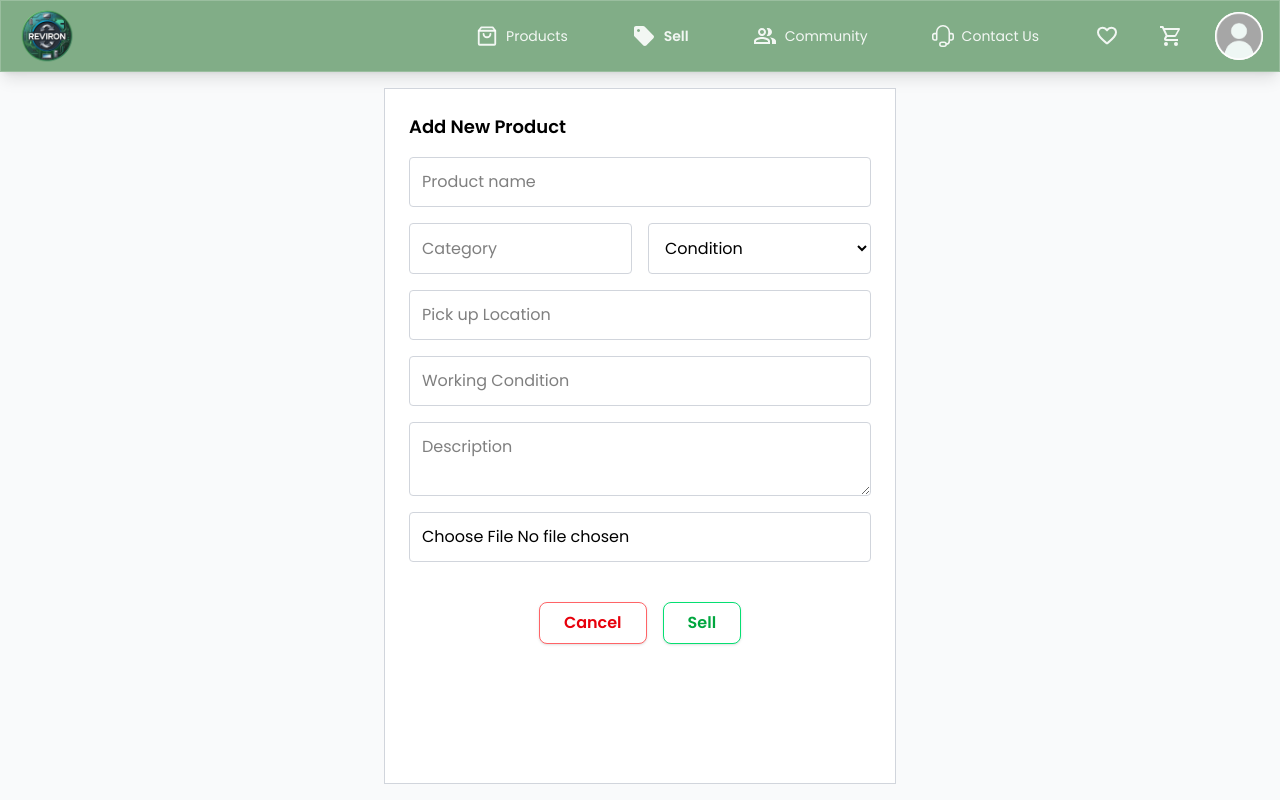
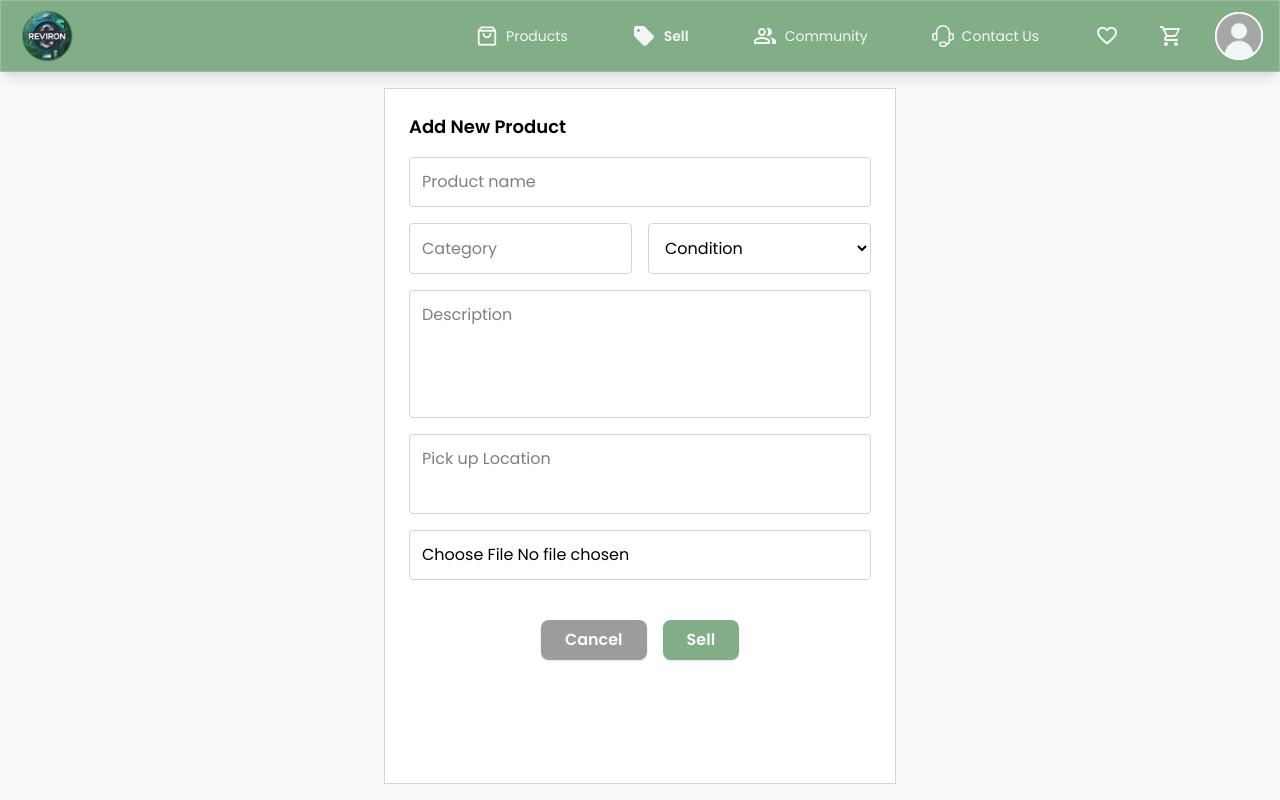
Before and after one commit to nkeerthika911/Reviron, a React (Vite) app in the folder client/: page /sell in a window 1280 px wide. Both pictures are taken after a click on the button "Start Selling". Built offline with nearby package versions, Linux system fonts and the light colour scheme.

Commit message:
Sell product form part 2

```diff
--- a/client/src/pages/sell/Sell.jsx
+++ b/client/src/pages/sell/Sell.jsx
@@ -9,7 +9,6 @@ export const Sell = () => {
     location: '',
     category: '',
     condition: '',
-    working: '',
     description: '',
     image: null,
     imageUrl: ''
@@ -35,8 +34,8 @@ export const Sell = () => {
 
   const handleSubmit = (e) => {
     e.preventDefault();
-    const { name, location, category, condition, working, description, imageUrl } = form;
-    if (!name || !location || !category || !condition || !working || !description || !imageUrl) {
+    const { name, location, category, condition, description, imageUrl } = form;
+    if (!name || !location || !category || !condition || !description || !imageUrl) {
       alert("Please fill out all fields.");
       return;
     }
@@ -50,7 +49,6 @@ export const Sell = () => {
       location: '',
       category: '',
       condition: '',
-      working: '',
       description: '',
       image: null,
       imageUrl: ''
@@ -95,9 +93,8 @@ export const Sell = () => {
                     <div className="text-gray-600 text-sm mb-1">
                       <b>Location:</b> {product.location}
                     </div>
-                    <div className="text-gray-700 text-sm mb-2">{product.description}</div>
-                    <div className="text-gray-500 text-xs mb-2">
-                      <b>Working Condition:</b> {product.working || "Not specified"}
+                    <div className="text-gray-700 text-sm mb-2 max-h-20 overflow-auto">
+                      {product.description}
                     </div>
                     <button
                       onClick={() => handleRemove(product.id)}
@@ -153,32 +150,25 @@ export const Sell = () => {
                     <option value="second">Second</option>
                   </select>
                 </div>
-                <input
-                  type="text"
-                  name="location"
-                  value={form.location}
-                  onChange={handleChange}
-                  placeholder="Pick up Location"
-                  required
-                  className="p-3 rounded border border-gray-300"
-                />
-                <input
-                  type="text"
-                  name="working"
-                  value={form.working}
-                  onChange={handleChange}
-                  placeholder="Working Condition"
-                  required
-                  className="p-3 rounded border border-gray-300"
-                />
+
                 <textarea
                   name="description"
                   value={form.description}
                   onChange={handleChange}
                   placeholder="Description"
                   required
-                  className="p-3 rounded border border-gray-300"
+                  className="p-3 rounded border border-gray-300 h-32 resize-none overflow-auto"
                 />
+
+                <textarea
+                  name="location"
+                  value={form.location}
+                  onChange={handleChange}
+                  placeholder="Pick up Location"
+                  required
+                  className="p-3 rounded border border-gray-300 h-20 resize-none overflow-auto"
+                />
+
                 <input
                   type="file"
                   name="image"
@@ -198,13 +188,13 @@ export const Sell = () => {
                   <button
                     type="button"
                     onClick={toggleForm}
-                    className="bg-white border border-red-400 text-red-600 font-semibold py-2 px-6 rounded-lg hover:bg-red-100 shadow-sm transition"
+                    className="bg-[#9E9B9B] text-white font-semibold py-2 px-6 rounded-lg hover:bg-[#B0ADAD] shadow-sm transition"
                   >
                     Cancel
                   </button>
                   <button
                     type="submit"
-                    className="bg-white border border-green-400 text-green-600 font-semibold py-2 px-6 rounded-lg hover:bg-green-100 shadow-sm transition"
+                    className="bg-[#81AD87] text-white font-semibold py-2 px-6 rounded-lg hover:bg-[#92BE98] shadow-sm transition"
                   >
                     Sell
                   </button>
```
